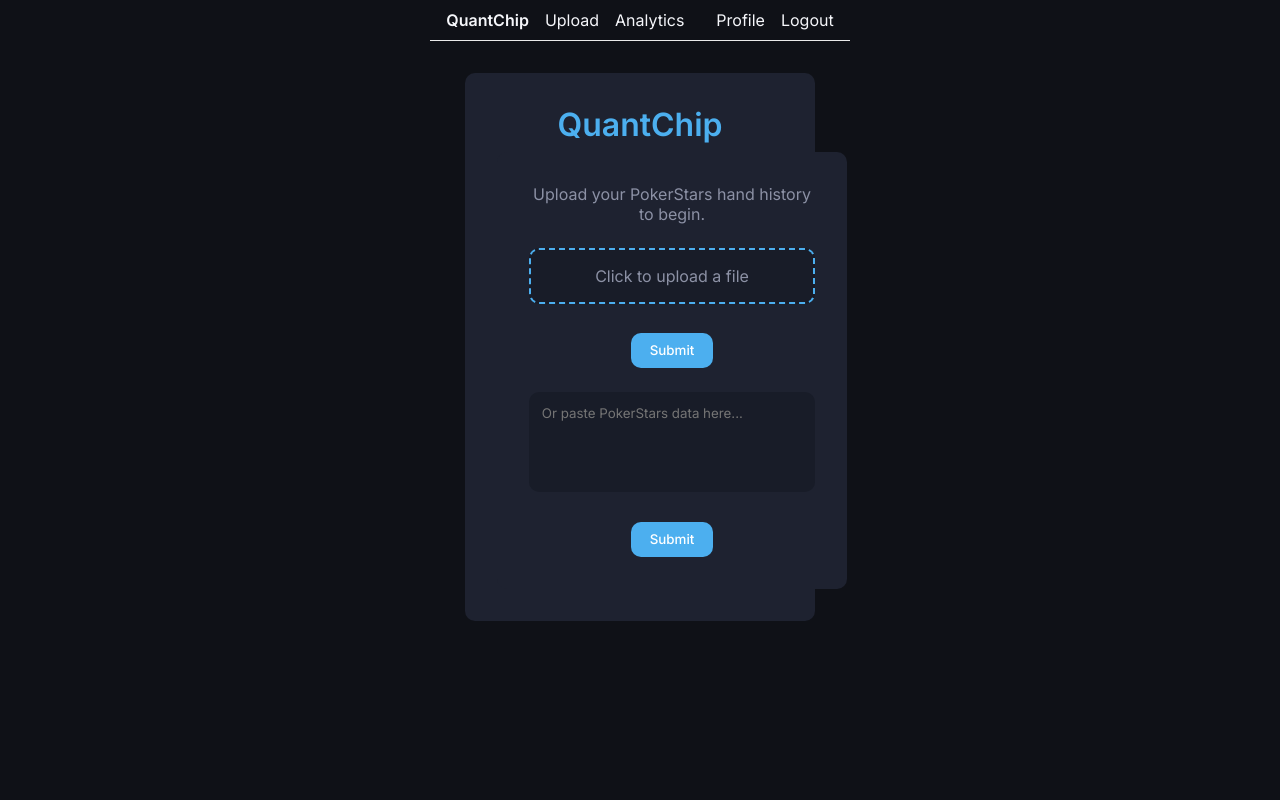
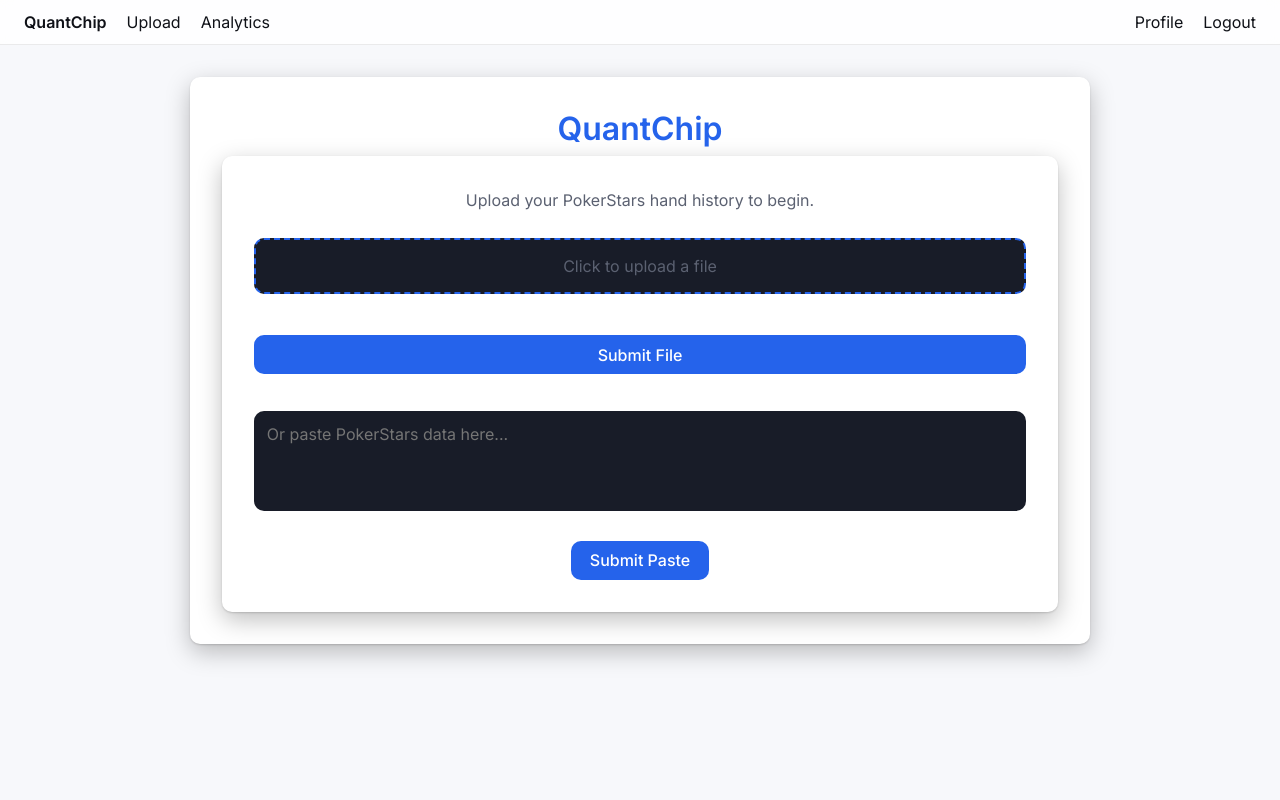
Before and after one commit to bourkeybeans/ChipQuant, a Flask app: page / in a window 1280 px wide. Run offline with Flask 3, Linux system fonts and the light colour scheme; the visitor is signed in with stand-in values (Sample User, id 1).

Commit message:
flask file upload support

```diff
--- a/app.py
+++ b/app.py
@@ -4,6 +4,7 @@ from db import create_client
 from supabase import create_client, Client
 from werkzeug.security import check_password_hash, generate_password_hash
 import os
+from pipeline import run_pipeline
 
 app = Flask(__name__)
 
@@ -16,17 +17,43 @@ supabase = create_client(url, key)
 
 
 @app.route("/", methods=["GET", "POST"])
-def upload():
-    if "user_id" not in session:
+def index():
+    if not session.get("user_id"):
         return redirect(url_for("login"))
 
-    # normal upload logic...
+    text_data = None
+
+    if request.method == "POST":
+        action = request.form.get("action")
+
+        if action == "file":
+            file = request.files.get("file_input")
+            if file:
+                text_data = file.read().decode("utf-8")
+
+        elif action == "paste":
+            text_data = request.form.get("paste_input")
+
+        if text_data:
+            run_pipeline(text_data, session.get("user_id"))
+
     return render_template("index.html")
 
 
-@app.route("/analytics", methods=["GET","POST"])
+@app.route("/analytics", methods=["POST"])
 def analytics():
-    return render_template("analytics.html")
+    action = request.form.get("action")
+
+    if action == "file":
+        file = request.files.get("file_input")
+        if file:
+            data = file.read().decode("utf-8")
+            # process uploaded file here
+    elif action == "paste":
+        data = request.form.get("paste_input")
+        # process pasted text here
+
+    return render_template("analytics.html", data_preview=data[:200])
 
 @app.route("/profile")
 def profile():
--- a/static/style.css
+++ b/static/style.css
@@ -1,6 +1,7 @@
 /* Import Inter font */
 @import url('https://fonts.googleapis.com/css2?family=Inter:wght@400;500;600&display=swap');
 
+/* CSS variables */
 :root {
   --bg: #0f1117;
   --card: #1e2230;
@@ -8,8 +9,11 @@
   --muted: #8c91a5;
   --accent: #4cafef;
   --radius: 10px;
+  --shadow: 0 1px 2px rgba(0,0,0,.15), 0 8px 24px rgba(0,0,0,.25);
+  --container-pad: 1rem;
 }
 
+/* Base reset */
 * {
   margin: 0;
   padding: 0;
@@ -26,6 +30,10 @@ body {
   display: flex;
   flex-direction: column;
 }
+
+img, svg, video, canvas { max-width: 100%; height: auto; display: block; }
+input, button, textarea, select { font: inherit; }
+a { color: inherit; }
 
 /* Navbar */
 .navbar {
@@ -60,18 +68,19 @@ body {
   display: flex;
   justify-content: center;
   align-items: flex-start;
-  padding: 2rem;
+  padding: 1rem;
 }
 
 /* Card container */
 .container {
   background: var(--card);
-  padding: 2rem;
+  padding: var(--container-pad);
   border-radius: var(--radius);
   text-align: center;
   width: 100%;
   max-width: 900px; /* responsive expansion */
   margin: 0 auto;
+  box-shadow: var(--shadow);
 }
 
 h1 {
@@ -115,6 +124,8 @@ button:hover {
   opacity: 0.9;
 }
 
+button:hover { box-shadow: 0 6px 18px rgba(76,175,239,.25); }
+
 /* Paste area */
 .paste-area {
   margin-top: 1.5rem;
@@ -131,6 +142,7 @@ textarea {
   background: #181c28;
   color: var(--text);
 }
+textarea:focus { outline: 2px solid var(--accent); outline-offset: 2px; }
 
 /* Auth input fields (login/register) */
 .auth-input {
@@ -155,15 +167,16 @@ textarea {
 /* Wider container for analytics page */
 .container-wide {
   background: var(--card);
-  padding: 2rem;
+  padding: var(--container-pad);
   border-radius: var(--radius);
   text-align: center;
   width: 100%;
   max-width: 1200px; /* wider than normal container */
   margin: 0 auto;
+  box-shadow: var(--shadow);
 }
 
-.qc-nav { border-bottom: 1px solid #eaeaea; }
+.qc-nav { border-bottom: 1px solid rgba(255,255,255,.06); backdrop-filter: saturate(120%) blur(6px); position: sticky; top: 0; background: rgba(15,17,23,.75); z-index: 10; }
 .qc-menu {
   display: flex;
   align-items: center;
@@ -178,3 +191,60 @@ textarea {
   color: inherit;
 }
 .qc-menu .brand a { font-weight: 600; }
+
+/* Responsive nav wrapping */
+@media (max-width: 540px) {
+  .qc-menu { flex-wrap: wrap; row-gap: 8px; }
+  .qc-menu .spacer { flex-basis: 100%; height: 0; margin: 0; }
+}
+
+/* Buttons: enhance focus for accessibility */
+button {
+  transition: transform .08s ease, box-shadow .2s ease, opacity .2s ease;
+}
+button:focus-visible { outline: 2px solid var(--accent); outline-offset: 2px; }
+button:active { transform: translateY(1px); }
+
+/* Forms */
+.auth-input { transition: border-color .2s ease, background .2s ease; }
+
+/* Upload area hover */
+.upload-box { transition: border-color .2s ease, background .2s ease; }
+.upload-box:hover { border-color: #8fd1ff; background: #1a1f2d; }
+
+/* Typography scale */
+h1 { font-size: clamp(1.25rem, 2.5vw + .5rem, 2rem); }
+h2 { font-size: clamp(1.125rem, 2vw + .5rem, 1.5rem); }
+p { line-height: 1.6; }
+
+/* Forms spacing */
+form { display: grid; gap: 0.8rem; }
+label { display: inline-block; }
+
+/* Media queries */
+@media (min-width: 640px) {
+  :root { --container-pad: 1.25rem; }
+  .main-content { padding: 1.5rem; }
+}
+
+@media (min-width: 1024px) {
+  :root { --container-pad: 2rem; }
+  .main-content { padding: 2rem; }
+  .qc-menu { gap: 20px; padding: 12px 24px; }
+}
+
+/* Reduce motion */
+@media (prefers-reduced-motion: reduce) {
+  * { transition: none !important; animation: none !important; }
+}
+
+@media (prefers-color-scheme: light) {
+  :root {
+    --bg: #f7f8fb;
+    --card: #ffffff;
+    --text: #0f1117;
+    --muted: #5b6171;
+    --accent: #2563eb;
+  }
+  .qc-nav { background: rgba(255,255,255,.8); border-bottom-color: rgba(0,0,0,.08); }
+}
--- a/templates/analytics.html
+++ b/templates/analytics.html
@@ -7,7 +7,11 @@
     <h1>QuantChip</h1>
     {% block content %}
         <h2>Analytics Dashboard</h2>
-        <p>Your graphs and statistics will appear here.</p>
+        {% if not session.get('user_id') %}
+        <p>Login to Track Your Analytics</p>
+        {% endif %}
+
+
 
         <!-- Example graph placeholders -->
         <div style="margin-top:2rem;">
--- a/templates/index.html
+++ b/templates/index.html
@@ -3,33 +3,24 @@
 {% block title %}Upload | QuantChip{% endblock %}
 
 {% block content %}
-<!DOCTYPE html>
-<html lang="en">
-<head>
-  <meta charset="UTF-8">
-  <meta name="viewport" content="width=device-width, initial-scale=1.0">
-  <title>QuantChip | Upload</title>
-  <link href="https://fonts.googleapis.com/css2?family=Inter:wght@400;600&display=swap" rel="stylesheet">
-  <link rel="stylesheet" href="styles.css">
-</head>
-<body>
   <div class="container">
-    <p>Upload your PokerStars hand history to begin.</p>
+  <p>Upload your PokerStars hand history to begin.</p>
 
+  <form id="uploadForm" action="/analytics" method="post" enctype="multipart/form-data">
     <!-- File upload -->
-    <form id="uploadForm" action="/analytics" method="post">
-      <label class="upload-box">
-        <input type="file" id="fileInput" accept=".txt,.csv,.log" hidden>
-        <span>Click to upload a file</span>
-      </label>
-      <button type="submit">Submit</button>
-    </form>
+    <label class="upload-box">
+      <input type="file" name="file_input" accept=".txt,.csv,.log" hidden>
+      <span>Click to upload a file</span>
+    </label>
+    <button type="submit" name="action" value="file">Submit File</button>
 
     <!-- Paste box -->
     <div class="paste-area">
-      <textarea id="pasteInput" placeholder="Or paste PokerStars data here..."></textarea>
-      <button id="pasteSubmit">Submit</button>
+      <textarea name="paste_input" placeholder="Or paste PokerStars data here..."></textarea>
+      <button type="submit" name="action" value="paste">Submit Paste</button>
     </div>
-  </div>
+  </form>
+</div>
+
 
 {% endblock %}
--- a/templates/layout.html
+++ b/templates/layout.html
@@ -2,6 +2,7 @@
 <html lang="en">
 <head>
     <meta charset="UTF-8">
+    <meta name="viewport" content="width=device-width, initial-scale=1">
     <title>{% block title %}QuantChip{% endblock %}</title>
     <link rel="stylesheet" href="{{ url_for('static', filename='style.css') }}">
 </head>
```
